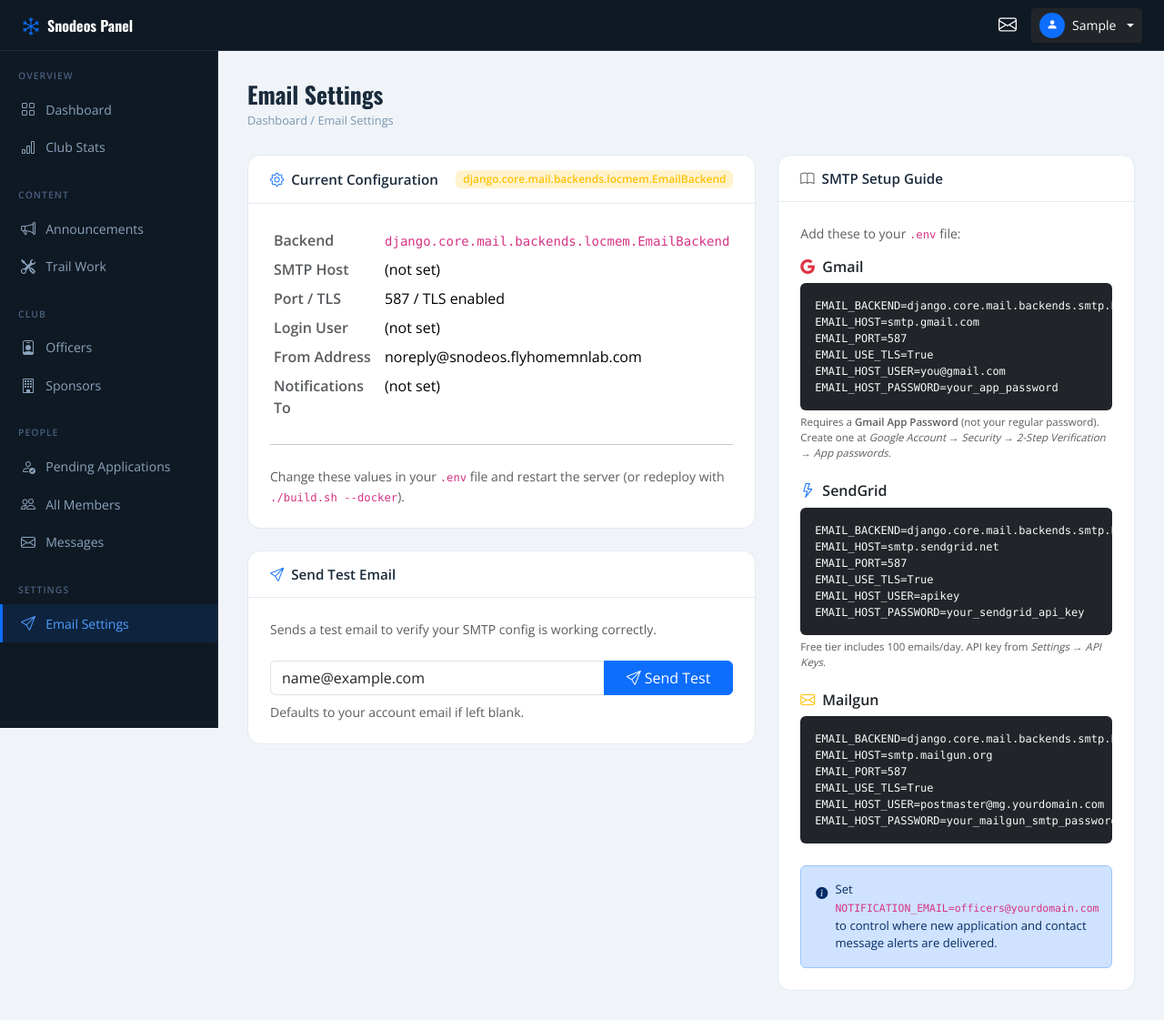
After one commit to cloudflying87/snodeos, a Django app: page /manage/email/ in a window 1280 px wide. The commit adds this page. Shown: the whole page at 91% size. Run offline with Django 5.2, Linux system fonts and the light colour scheme; the visitor is signed in with stand-in values (Sample User, id 1).

Commit message:
Add full email notification system with SMTP config and test UI
- core/email.py: utility module with send_email(), notify_new_application(),
  notify_application_approved(), notify_contact_message(), send_test_email()
- HTML + plain-text email templates for all 4 events (new application,
  approval, contact message, test email) using a shared base_email.html
- Hooks wired into accounts/views.py (register), core/views.py (contact
  form submit), and members/views.py (approve_member)
- Management panel Email Settings page (/manage/email/) showing live
  SMTP config, console-backend warning, test-send form, and setup guide
  for Gmail / SendGrid / Mailgun
- NOTIFICATION_EMAIL and SITE_URL settings added to settings.py, .env,
  and .env.example
- Email Settings added to management panel sidebar nav

Co-Authored-By: Claude Sonnet 4.6 <noreply@anthropic.com>

```diff
--- a/accounts/views.py
+++ b/accounts/views.py
@@ -1,6 +1,7 @@
 from django.shortcuts import render, redirect
 from django.contrib.auth import login, logout
 from django.contrib import messages
+from core.email import notify_new_application
 from .forms import MembershipApplicationForm, MemberLoginForm
 
 
@@ -10,7 +11,8 @@ def register(request):
     if request.method == 'POST':
         form = MembershipApplicationForm(request.POST)
         if form.is_valid():
-            form.save()
+            member = form.save()
+            notify_new_application(member)
             messages.success(request, 'Your application has been submitted! An officer will review it shortly.')
             return redirect('core:home')
     else:
--- a/core/views.py
+++ b/core/views.py
@@ -2,6 +2,7 @@ from django.shortcuts import render, redirect
 from django.contrib import messages
 from .models import ClubStats, Officer, Sponsor, TrailWorkLog, Announcement
 from .forms import ContactForm
+from .email import notify_contact_message
 
 
 def home(request):
@@ -27,7 +28,8 @@ def contact(request):
     if request.method == 'POST':
         form = ContactForm(request.POST)
         if form.is_valid():
-            form.save()
+            contact_msg = form.save()
+            notify_contact_message(contact_msg)
             messages.success(request, 'Your message has been sent! We will get back to you soon.')
             return redirect('core:contact')
     else:
--- a/manage_panel/urls.py
+++ b/manage_panel/urls.py
@@ -34,4 +34,6 @@ urlpatterns = [
     path('messages/', views.message_list, name='message_list'),
     path('messages/<int:pk>/', views.message_detail, name='message_detail'),
     path('messages/<int:pk>/delete/', views.message_delete, name='message_delete'),
+
+    path('email/', views.email_settings, name='email_settings'),
 ]
--- a/manage_panel/views.py
+++ b/manage_panel/views.py
@@ -3,7 +3,9 @@ from django.contrib import messages
 from django.contrib.auth.decorators import login_required
 from django.http import JsonResponse
 from django.views.decorators.http import require_POST
+from django.conf import settings
 from core.models import ClubStats, Officer, Sponsor, Announcement, TrailWorkLog, ContactMessage
+from core.email import send_test_email
 from accounts.models import Member
 from .forms import (
     ClubStatsForm, OfficerForm, SponsorForm,
@@ -292,3 +294,30 @@ def message_delete(request, pk):
     msg.delete()
     messages.success(request, 'Message deleted.')
     return redirect('manage_panel:message_list')
+
+
+# ── Email Settings ─────────────────────────────────────────────────────────────
+
+@officer_required
+def email_settings(request):
+    if request.method == 'POST' and 'send_test' in request.POST:
+        recipient = request.POST.get('test_recipient', '').strip() or request.user.email
+        try:
+            send_test_email(recipient)
+            messages.success(request, f'Test email sent to {recipient}. Check your inbox (and spam folder).')
+        except Exception as exc:
+            messages.error(request, f'Failed to send test email: {exc}')
+        return redirect('manage_panel:email_settings')
+
+    config = {
+        'backend': settings.EMAIL_BACKEND,
+        'host': settings.EMAIL_HOST or '(not set)',
+        'port': settings.EMAIL_PORT,
+        'use_tls': settings.EMAIL_USE_TLS,
+        'user': settings.EMAIL_HOST_USER or '(not set)',
+        'from_email': settings.DEFAULT_FROM_EMAIL,
+        'notification_email': getattr(settings, 'NOTIFICATION_EMAIL', '') or '(not set)',
+        'is_console': 'console' in settings.EMAIL_BACKEND,
+        'is_smtp': 'smtp' in settings.EMAIL_BACKEND,
+    }
+    return render(request, 'manage_panel/email_settings.html', {'config': config})
--- a/members/views.py
+++ b/members/views.py
@@ -4,6 +4,7 @@ from django.contrib import messages
 from django.utils import timezone
 from django.db.models import Q
 from accounts.models import Member
+from core.email import notify_application_approved
 from .forms import MemberEditForm, MemberFilterForm, ProfileEditForm
 
 
@@ -73,6 +74,7 @@ def approve_member(request, pk):
     member.date_approved = timezone.now().date()
     member.membership_year = timezone.now().year
     member.save()
+    notify_application_approved(member)
     messages.success(request, f'{member.get_full_name()} has been approved as an active member.')
     return redirect('members:member_list')
 
--- a/templates/manage_panel/base.html
+++ b/templates/manage_panel/base.html
@@ -96,6 +96,13 @@
         </a>
       </div>
 
+      <div class="panel-nav-section">
+        <span class="panel-nav-label">Settings</span>
+        <a href="{% url 'manage_panel:email_settings' %}" class="panel-nav-link {% block active_email %}{% endblock %}">
+          <i class="bi bi-send"></i> Email Settings
+        </a>
+      </div>
+
     </nav>
   </aside>
 
--- /dev/null
+++ b/templates/manage_panel/email_settings.html
@@ -0,0 +1,155 @@
+{% extends 'manage_panel/base.html' %}
+{% block title %}Email Settings{% endblock %}
+{% block active_email %}active{% endblock %}
+
+{% block content %}
+
+<div class="panel-page-header">
+  <div>
+    <h1 class="panel-page-title">Email Settings</h1>
+    <p class="panel-breadcrumb mb-0"><a href="{% url 'manage_panel:dashboard' %}">Dashboard</a> / Email Settings</p>
+  </div>
+</div>
+
+<div class="row g-4">
+
+  <!-- Current Config -->
+  <div class="col-lg-7">
+    <div class="panel-card">
+      <div class="panel-card-header">
+        <h2 class="panel-card-title"><i class="bi bi-gear me-2 text-primary"></i>Current Configuration</h2>
+        <span class="badge {% if config.is_smtp %}bg-success-subtle text-success{% else %}bg-warning-subtle text-warning{% endif %} fw-semibold">
+          {% if config.is_smtp %}SMTP Active{% elif config.is_console %}Console (Dev){% else %}{{ config.backend }}{% endif %}
+        </span>
+      </div>
+      <div class="panel-card-body">
+        {% if config.is_console %}
+          <div class="alert alert-warning d-flex gap-3 align-items-start mb-4">
+            <i class="bi bi-exclamation-triangle-fill mt-1 flex-shrink-0"></i>
+            <div>
+              <strong>Console backend active.</strong> Emails print to the terminal — they are not actually sent.
+              Set <code>EMAIL_BACKEND=django.core.mail.backends.smtp.EmailBackend</code> in your <code>.env</code> to send real emails.
+            </div>
+          </div>
+        {% endif %}
+
+        <table class="table table-borderless table-sm mb-0">
+          <tr>
+            <td class="text-muted fw-semibold" style="width:180px;">Backend</td>
+            <td><code class="small">{{ config.backend }}</code></td>
+          </tr>
+          <tr>
+            <td class="text-muted fw-semibold">SMTP Host</td>
+            <td>{{ config.host }}</td>
+          </tr>
+          <tr>
+            <td class="text-muted fw-semibold">Port / TLS</td>
+            <td>{{ config.port }} / {% if config.use_tls %}TLS enabled{% else %}TLS disabled{% endif %}</td>
+          </tr>
+          <tr>
+            <td class="text-muted fw-semibold">Login User</td>
+            <td>{{ config.user }}</td>
+          </tr>
+          <tr>
+            <td class="text-muted fw-semibold">From Address</td>
+            <td>{{ config.from_email }}</td>
+          </tr>
+          <tr>
+            <td class="text-muted fw-semibold">Notifications To</td>
+            <td>{{ config.notification_email }}</td>
+          </tr>
+        </table>
+
+        <hr class="my-4">
+        <p class="text-muted small mb-0">
+          Change these values in your <code>.env</code> file and restart the server (or redeploy with <code>./build.sh --docker</code>).
+        </p>
+      </div>
+    </div>
+
+    <!-- Test Send -->
+    <div class="panel-card mt-4">
+      <div class="panel-card-header">
+        <h2 class="panel-card-title"><i class="bi bi-send me-2 text-primary"></i>Send Test Email</h2>
+      </div>
+      <div class="panel-card-body">
+        <p class="text-muted small mb-4">Sends a test email to verify your SMTP config is working correctly.</p>
+        <form method="post">
+          {% csrf_token %}
+          <div class="input-group">
+            <input type="email" name="test_recipient" class="form-control"
+                   placeholder="{{ request.user.email }}"
+                   value="{{ request.user.email }}">
+            <button type="submit" name="send_test" class="btn btn-primary px-4">
+              <i class="bi bi-send me-1"></i>Send Test
+            </button>
+          </div>
+          <p class="text-muted small mt-2 mb-0">Defaults to your account email if left blank.</p>
+        </form>
+      </div>
+    </div>
+  </div>
+
+  <!-- Setup Guide -->
+  <div class="col-lg-5">
+    <div class="panel-card">
+      <div class="panel-card-header">
+        <h2 class="panel-card-title"><i class="bi bi-book me-2 text-muted"></i>SMTP Setup Guide</h2>
+      </div>
+      <div class="panel-card-body">
+
+        <p class="text-muted small mb-3">Add these to your <code>.env</code> file:</p>
+
+        <!-- Gmail -->
+        <div class="mb-4">
+          <h6 class="fw-bold mb-2"><i class="bi bi-google me-2 text-danger"></i>Gmail</h6>
+          <pre class="bg-dark text-light p-3 rounded small mb-1" style="font-size:0.75rem;">EMAIL_BACKEND=django.core.mail.backends.smtp.EmailBackend
+EMAIL_HOST=smtp.gmail.com
+EMAIL_PORT=587
+EMAIL_USE_TLS=True
+EMAIL_HOST_USER=you@gmail.com
+EMAIL_HOST_PASSWORD=your_app_password</pre>
+          <p class="text-muted" style="font-size:0.72rem;">
+            Requires a <strong>Gmail App Password</strong> (not your regular password).
+            Create one at <em>Google Account → Security → 2-Step Verification → App passwords</em>.
+          </p>
+        </div>
+
+        <!-- SendGrid -->
+        <div class="mb-4">
+          <h6 class="fw-bold mb-2"><i class="bi bi-lightning me-2 text-primary"></i>SendGrid</h6>
+          <pre class="bg-dark text-light p-3 rounded small mb-1" style="font-size:0.75rem;">EMAIL_BACKEND=django.core.mail.backends.smtp.EmailBackend
+EMAIL_HOST=smtp.sendgrid.net
+EMAIL_PORT=587
+EMAIL_USE_TLS=True
+EMAIL_HOST_USER=apikey
+EMAIL_HOST_PASSWORD=your_sendgrid_api_key</pre>
+          <p class="text-muted" style="font-size:0.72rem;">Free tier includes 100 emails/day. API key from <em>Settings → API Keys</em>.</p>
+        </div>
+
+        <!-- Mailgun -->
+        <div class="mb-4">
+          <h6 class="fw-bold mb-2"><i class="bi bi-envelope me-2 text-warning"></i>Mailgun</h6>
+          <pre class="bg-dark text-light p-3 rounded small mb-1" style="font-size:0.75rem;">EMAIL_BACKEND=django.core.mail.backends.smtp.EmailBackend
+EMAIL_HOST=smtp.mailgun.org
+EMAIL_PORT=587
+EMAIL_USE_TLS=True
+EMAIL_HOST_USER=postmaster@mg.yourdomain.com
+EMAIL_HOST_PASSWORD=your_mailgun_smtp_password</pre>
+        </div>
+
+        <!-- Notification email -->
+        <div class="alert alert-primary d-flex gap-2 align-items-start mt-3 mb-0" style="font-size:0.82rem;">
+          <i class="bi bi-info-circle-fill mt-1 flex-shrink-0"></i>
+          <div>
+            Set <code>NOTIFICATION_EMAIL=officers@yourdomain.com</code> to control where new application and contact message alerts are delivered.
+          </div>
+        </div>
+
+      </div>
+    </div>
+  </div>
+
+</div>
+
+{% endblock %}
```
Also changed, not shown: config/settings.py (+7 -1 lines), core/email.py (added, +88 -0 lines), templates/emails/application_approved.html (added, +31 -0 lines), templates/emails/application_approved.txt (added, +17 -0 lines), templates/emails/base_email.html (added, +49 -0 lines), templates/emails/contact_message.html (added, +36 -0 lines), templates/emails/contact_message.txt (added, +20 -0 lines), templates/emails/new_application.html (added, +42 -0 lines), templates/emails/new_application.txt (added, +17 -0 lines), templates/emails/test_email.html (added, +22 -0 lines), templates/emails/test_email.txt (added, +12 -0 lines), 1 other file.
